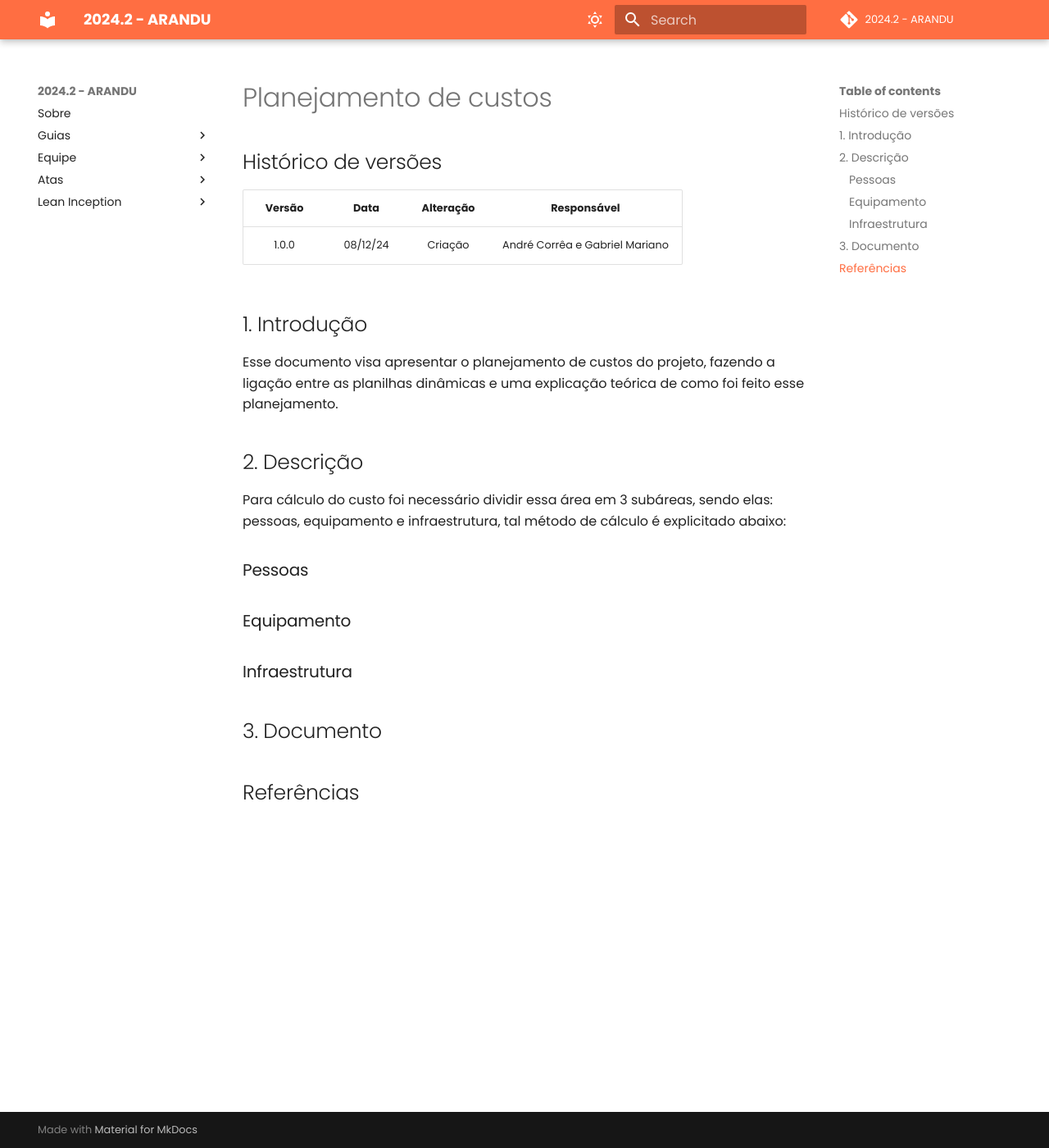
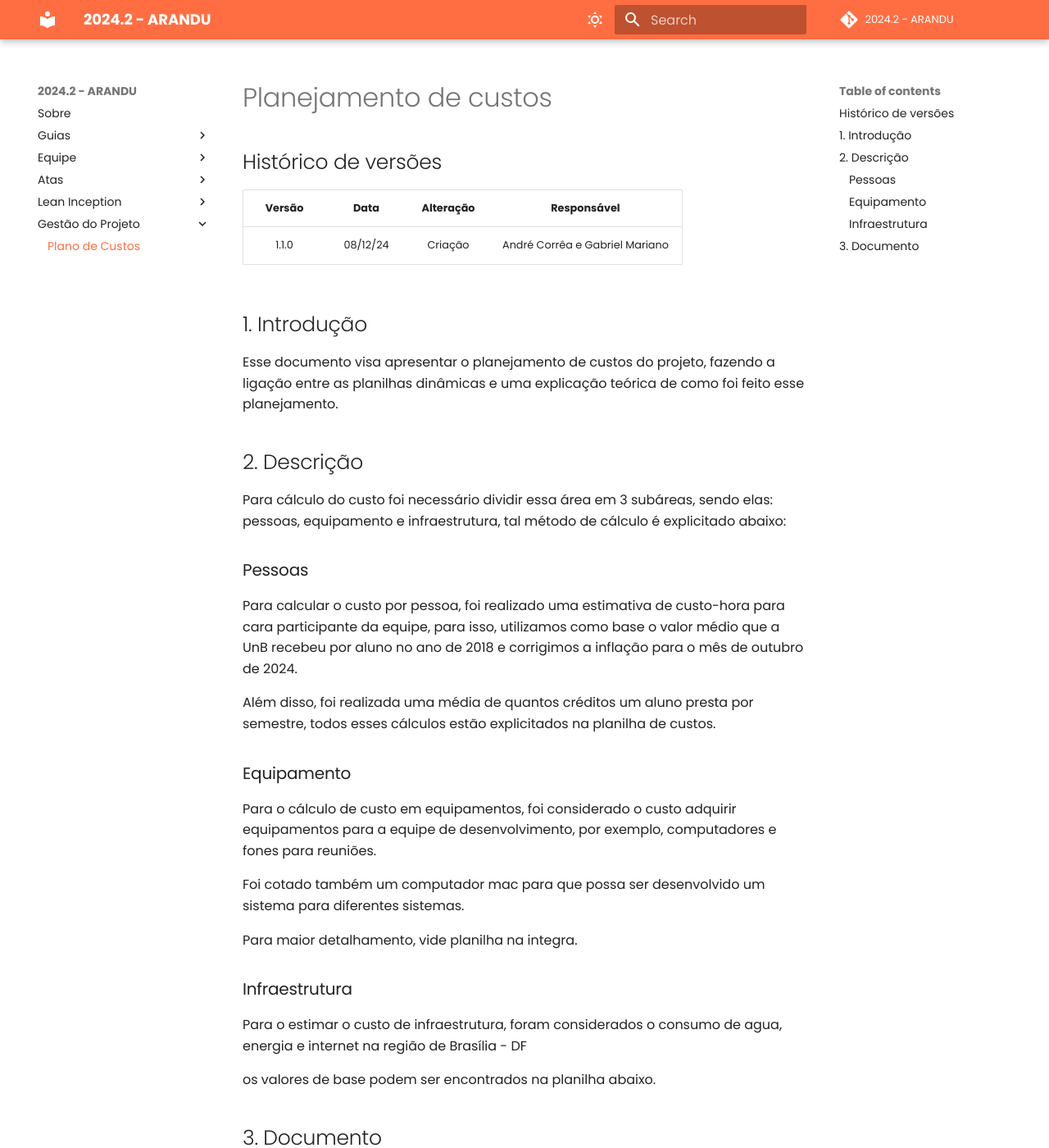
Before and after one commit to fga-eps-mds/2024.2-CALCULUS-Doc, an MkDocs documentation site: the page built from docs/projeto/custos.md, in a window 1280 px wide and 1400 px high. Shown: the whole window at 82% size. Built offline with MkDocs 1.6.1 and Material for MkDocs 9.7.7, drawn with Linux system fonts in a browser that asks for light colours; comment, search, counter and statistics services are not loaded; some of the changed text lies outside the part shown.

Commit message:
doc#90: finaliza add de custos
Co-authored-by: gabrielm2q <mariano.gabriel2q@gmail.com>

```diff
--- a/docs/projeto/custos.md
+++ b/docs/projeto/custos.md
@@ -4,7 +4,7 @@
 
 | Versão |   Data   |                Alteração                            |        Responsável              |
 | :----: | :------: | :-------------------------------------:             |   :------------------------:    |
-| 1.0.0  | 08/12/24 |                 Criação                             | André Corrêa e Gabriel Mariano  |
+| 1.1.0  | 08/12/24 |                 Criação                             | André Corrêa e Gabriel Mariano  |
 
 ## 1. Introdução
 
@@ -16,12 +16,27 @@ Para cálculo do custo foi necessário dividir essa área em 3 subáreas, sendo
 
 ### Pessoas
 
+Para calcular o custo por pessoa, foi realizado uma estimativa de custo-hora para cara participante da equipe, para isso, utilizamos como base o valor médio que a UnB recebeu por aluno no ano de 2018 e corrigimos a inflação para o mês de outubro de 2024.
+
+Além disso, foi realizada uma média de quantos créditos um aluno presta por semestre, todos esses cálculos estão explicitados na planilha de custos.
+
 ### Equipamento
+
+Para o cálculo de custo em equipamentos, foi considerado o custo adquirir equipamentos para a equipe de desenvolvimento, por exemplo, computadores e fones para reuniões.
+
+Foi cotado também um computador mac para que possa ser desenvolvido um sistema para diferentes sistemas.
+
+Para maior detalhamento, vide planilha na integra.
 
 ### Infraestrutura
 
+Para o estimar o custo de infraestrutura, foram considerados o consumo de agua, energia e internet na região de Brasília - DF
+
+os valores de base podem ser encontrados na planilha abaixo.
 ## 3. Documento
 
+<div width= 900px>
+<iframe src="https://docs.google.com/spreadsheets/d/e/2PACX-1vQDhgzyWU9-_FceQ_muS4N4YleUWVUwxMXxHOVR7PEAYGTwNhlxBG6UnuNSGv9iZNiO1rsmb6z1YqLW/pubhtml?widget=true&amp;headers=false" width="900" height="700"></iframe>
+</div>
 
-
-## Referências
+[Link para acessar a planilha](https://docs.google.com/spreadsheets/d/1jqF0V4F1PVVlrQ0ySFKpQiEWR2LGs0UUea_tIe5XZnA/edit?usp=sharing)
--- a/mkdocs.yml
+++ b/mkdocs.yml
@@ -87,10 +87,10 @@ nav:
   #   - Visão de Dados: 'organizacoes/visao-de-dados.md'
   #   - Visão de Endpoints: 'organizacoes/visao-de-endpoints.md'
   #   - Manual de Instruções: 'organizacoes/manual_de_instruções.md'
-  # - Gestão do Projeto:
+  - Gestão do Projeto:
   #   - Plano de Comunicação: 'planejamento/plano_comunicacao.md'
   #   - Plano de Qualidade: 'planos/plano_qualidade.md'
-  #   - Plano de Custos: 'planos/planos_custos.md'
+    - Plano de Custos: 'projeto/custos.md'
   #   - EVM: 'organizacoes/EVM.md'
   #   - Analise de Riscos: 'planos/planos_riscos.md'
   #   - Quadro de Conhecimento e Pareamento: 'planejamento/conhecimento_pareamento.md'
```
